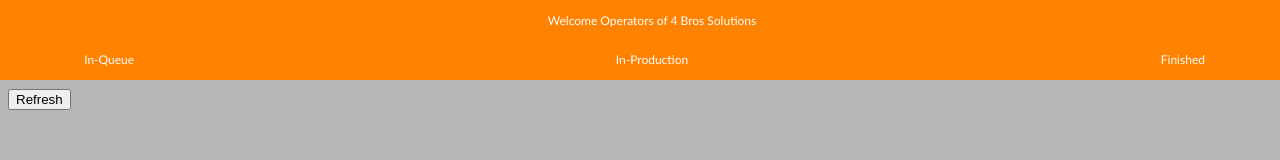
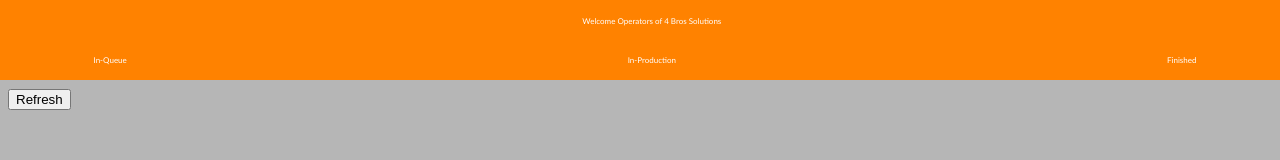
Before and after one commit to soofinator/fourbrossolutions, a plain HTML site: page operators/index.html in a window 1280 px wide. Drawn offline with Linux system fonts and the light colour scheme.

Commit message:
Update operator style sheet

```diff
--- a/operators/styles.css
+++ b/operators/styles.css
@@ -21,7 +21,7 @@ ol, ul, .main {
 		text-align: center;
 		}
 .menuitem {
-	font-size:0.75em;
+	font-size:0.5em;
 	color:white;
 	}
 .menuitem a {
```
